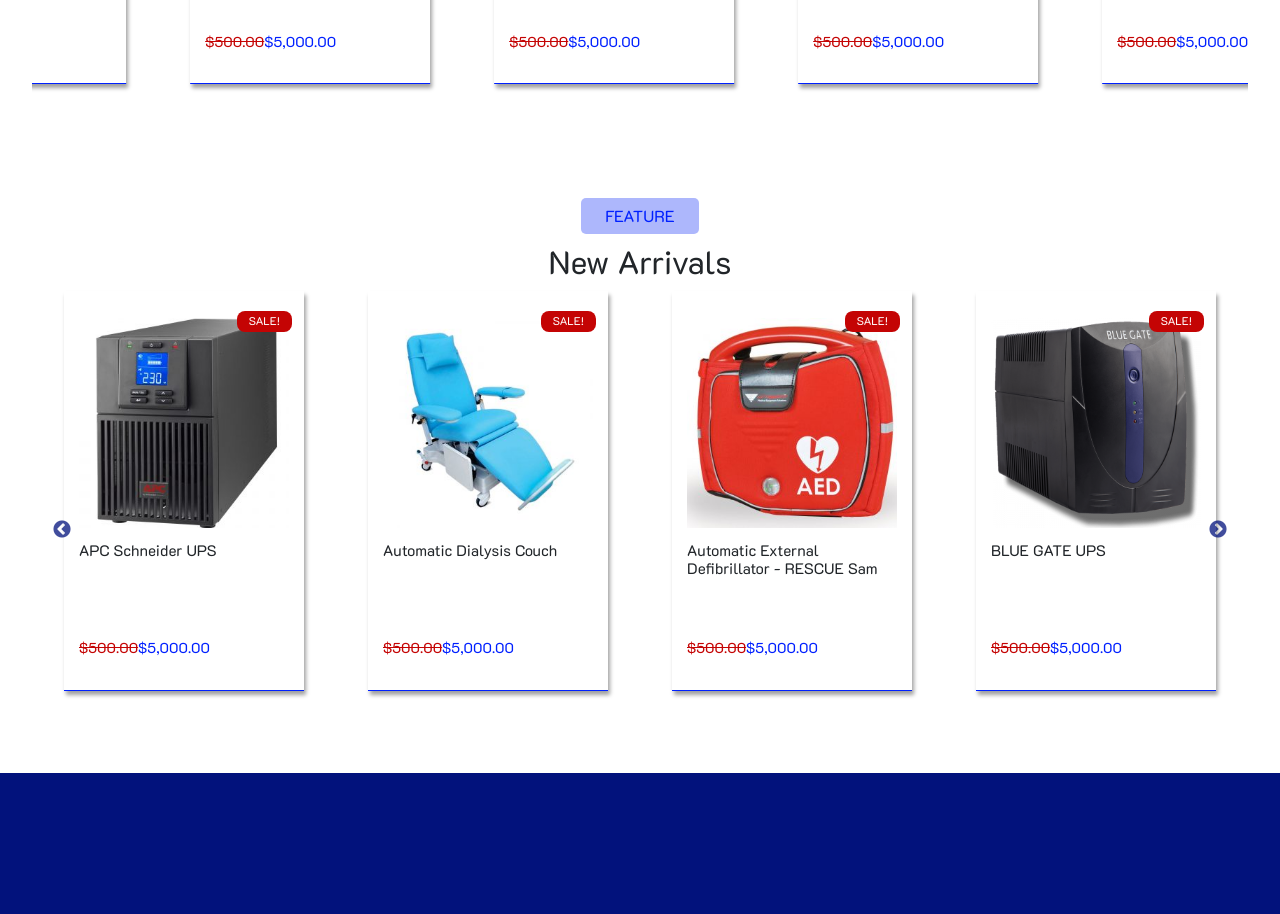
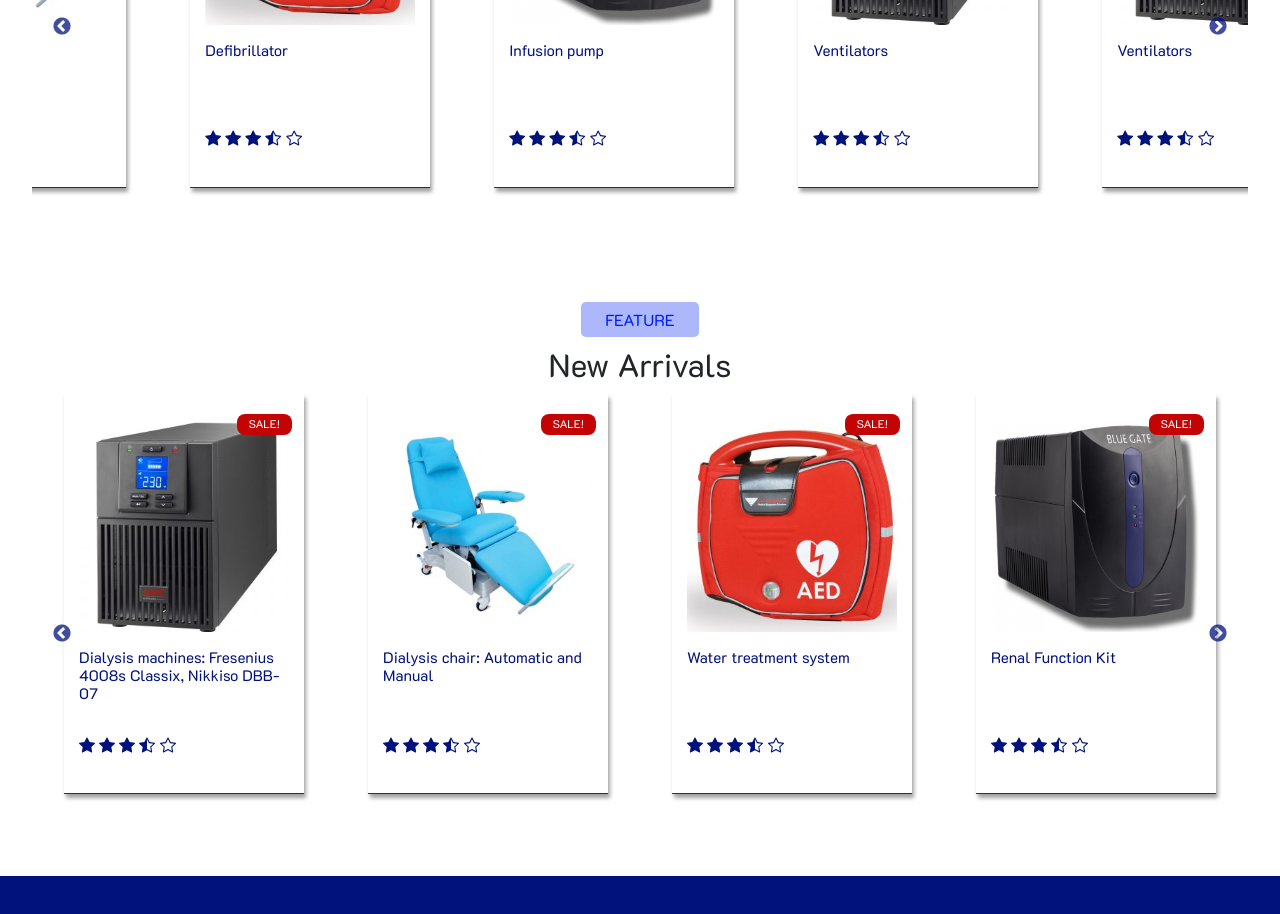
Before and after one commit to Gbengashowunmi/medpaui, a React (Create React App) app: page / in a window 1280 px wide. Shown: the part 2980-3894 px from the top of the page. Built offline with nearby package versions, Linux system fonts and the light colour scheme; a web font is replaced by a local one.

Commit message:
adjustment

```diff
--- a/src/Pages/LandingPage.js
+++ b/src/Pages/LandingPage.js
@@ -1,4 +1,4 @@
-import React from "react";
+import React, { useState } from "react";
 import { Link } from "react-router-dom";
 import Carousel from "../component/Carousel";
 import CenterSlider from "../component/CenterSlider";
@@ -8,6 +8,12 @@
 import Statistics from "../component/statistics/Statistics";
 import "./landing.scss";
 export default function LandingPage() {
+
+  const [readMore, setReadMore] = useState(false)
+
+  const handleclick =  ()=>{
+    setReadMore(!readMore)
+  }
   return (
     <HeadFoot>
       <main>
@@ -45,6 +51,7 @@
             data-aos-once="false"
           >
             <h3>Need an Appointment?</h3>
+            <p>We constantly evolve in the way we provide healthcare solutions and services to deliver excellent customer experience,</p>
             <button>Book Now</button>
           </div>
           <div
@@ -58,6 +65,7 @@
             data-aos-once="false"
           >
             <h3>Have a technical complain?</h3>
+            <p>We provide unmatched after sales support, 24/7 online support and immediate response to complaints.</p>
            <Link to="//forms.gle/aJKSaxz2xyfbnQFy5"> <button>Contact our Engineers</button>
            </Link>
           </div>
@@ -117,11 +125,9 @@
           <div className="text">
             <h2>What we Offer</h2>
             <p>
-              Our qualified Service Engineers offer predictable maintenance and
-              after sales support services
+            Our commitment to promoting brilliant healthcare innovations, and increasing the access to affordable and quality healthcare is pivoted at improving the quality of life. We achieve this by distributing medical equipment and devices of leading brands, offering turnkey project management, consultancy, training and technical services.
             </p>
-           <Link to="/service"> <button className="read-more">READ MORE</button>
-           </Link>
+            {/* <button className="read-more" onClick = {handleclick}>{readMore?"Read Less": "Read More"}</button> */}
           </div>
         </div>
         <div
@@ -140,11 +146,10 @@
           <div className="text">
             <h2>Our Process</h2>
             <p>
-              Our qualified Service Engineers offer predictable maintenance and
-              after sales support services
+            We believe in people and partnerships. This is why we invest in relationships, develop our team, build capacities and help our clients explore vast opportunities. This way we are able to grow with our clients, support them and help them build their business knowing that a healthy society will translate to better economy and quality of live.
             </p>
-            <Link to="/service"> <button className="read-more">READ MORE</button>
-            </Link>
+             {/* <button className="read-more" onClick = {handleclick}>{readMore?"Read Less": "Read More"}</button> */}
+
           </div>
         </div>
       </section>
--- a/src/Pages/landing.scss
+++ b/src/Pages/landing.scss
@@ -91,9 +91,9 @@
   margin-top: 2rem;
   padding: 2rem;
   display: grid;
-
+// border:2px solid red;
   grid-template-columns: 1fr 1fr 1fr;
-  height: 35rem;
+  height: fit-content;
   gap: 1rem;
   .work-hour {
     border-radius: 10px;
@@ -105,6 +105,7 @@
   }
   .schedule {
     background-color: var(--clr-primary);
+    height: 100%;
     padding: 2rem;
     text-align: left;
     color: white;
@@ -178,6 +179,13 @@
   }
 }
 
+.our-vision{
+  width: 100%;
+  height: fit-content;
+  margin-top: 1rem;
+  // border: 2px solid green;
+}
+
 .reviews {
   background-color: var(--clr-background-grey);
   margin-top: 20px;
@@ -215,6 +223,7 @@
   .products-container {
     width: 95%;
     margin:auto;
+    color: var(--clr-secondary);
   }
 }
 
--- a/src/Pages/shop/Shop.js
+++ b/src/Pages/shop/Shop.js
@@ -71,7 +71,8 @@
           <div className="header">
             <h3>
               <IoIosFlash className="icon" />
-              Flash
+              HEMODIALYSIS
+MACHINES
             </h3>
             <button>
               <p>
@@ -87,7 +88,7 @@
         <div className="header">
             <h3>
               <BiCategory className="icon" />
-              Top Ratings
+              ICU EQUIPMENTS
             </h3>
             <button>
               <p>
@@ -113,7 +114,103 @@
           <div className="header">
             <h3>
               <BsGiftFill className="icon" />
-              Big Discount
+              Diagnostic Imaging Equipment
+            </h3>
+            <button>
+              <p>
+                View all <BsForwardFill className="icon" />
+              </p>
+            </button>
+          </div>
+        <div className="item-cards">
+        <div className="item">
+        <ItemCard image="/images/product-images/equipment01.jpg" productName="MRI" />
+      </div>
+      <div className="item">
+        <ItemCard image="/images/product-images/equipment02.jpg" productName="CT" />
+      </div>
+      <div className="item">
+        <ItemCard image="/images/product-images/equipment03.jpg" productName="Ultrasound" />
+      </div>
+      <div className="item">
+        <ItemCard image="/images/product-images/equipment04.png" productName="Radiography e.g X-ray machine"/>
+      </div>
+      {/* <div className="item">
+        <ItemCard image="/images/product-images/equipment05.png" productName="Ceiling-mounted surgical light – PG EYES" />
+      </div>
+      <div className="item">
+        <ItemCard image="/images/product-images/equipment06.jpg" productName="Defibrillator – RESCUE LIFE 7″ DISPLAY VERSION"/>
+      </div>
+      <div className="item">
+        <ItemCard image="/images/product-images/equipment07.png" productName="Dräger Primus® Anesthesia Machine"/>
+      </div>
+      <div className="item">
+        <ItemCard image="/images/product-images/equipment08.jpg" productName="Extracorporeal Blood Circuit for Blood Purification"/>
+      </div>
+      <div className="item">
+        <ItemCard image="/images/product-images/equipment09.jpg" productName="Fresenius 4008S classix Dialysis Machine "/>
+      </div>
+      <div className="item">
+        <ItemCard image="/images/product-images/equipment10.jpg" productName="GE Aespire S5 Anesthesia Machine with 7900 Smartvent "/>
+      </div>
+      <div className="item">
+        <ItemCard image="/images/product-images/equipment11.png" productName="GE/Datex Ohmeda 5/7900 Anesthesia machine"/>
+      </div> */}
+          </div>
+          </div>
+        <div className="flash">
+          <div className="header">
+            <h3>
+              <BsGiftFill className="icon" />
+              Operating Theatre Equipment
+            </h3>
+            <button>
+              <p>
+                View all <BsForwardFill className="icon" />
+              </p>
+            </button>
+          </div>
+        <div className="item-cards">
+        <div className="item">
+        <ItemCard image="/images/product-images/equipment01.jpg" productName="Anesthesia Machine" />
+      </div>
+      <div className="item">
+        <ItemCard image="/images/product-images/equipment02.jpg" productName="Operating table" />
+      </div>
+      <div className="item">
+        <ItemCard image="/images/product-images/equipment03.jpg" productName="Operating light " />
+      </div>
+      {/* <div className="item">
+        <ItemCard image="/images/product-images/equipment04.png" productName="BLUE GATE UPS"/>
+      </div>
+      <div className="item">
+        <ItemCard image="/images/product-images/equipment05.png" productName="Ceiling-mounted surgical light – PG EYES" />
+      </div>
+      <div className="item">
+        <ItemCard image="/images/product-images/equipment06.jpg" productName="Defibrillator – RESCUE LIFE 7″ DISPLAY VERSION"/>
+      </div>
+      <div className="item">
+        <ItemCard image="/images/product-images/equipment07.png" productName="Dräger Primus® Anesthesia Machine"/>
+      </div>
+      <div className="item">
+        <ItemCard image="/images/product-images/equipment08.jpg" productName="Extracorporeal Blood Circuit for Blood Purification"/>
+      </div>
+      <div className="item">
+        <ItemCard image="/images/product-images/equipment09.jpg" productName="Fresenius 4008S classix Dialysis Machine "/>
+      </div>
+      <div className="item">
+        <ItemCard image="/images/product-images/equipment10.jpg" productName="GE Aespire S5 Anesthesia Machine with 7900 Smartvent "/>
+      </div>
+      <div className="item">
+        <ItemCard image="/images/product-images/equipment11.png" productName="GE/Datex Ohmeda 5/7900 Anesthesia machine"/>
+      </div> */}
+          </div>
+          </div>
+        <div className="flash">
+          <div className="header">
+            <h3>
+              <BsGiftFill className="icon" />
+              Diagnostic Imaging Equipment
             </h3>
             <button>
               <p>
@@ -157,6 +254,9 @@
       </div>
           </div>
           </div>
+
+
+
         <section
           className="short-message-wrapper"
           data-aos="zoom-in-right"
--- a/src/component/CenterSlider.js
+++ b/src/component/CenterSlider.js
@@ -9,48 +9,66 @@
     speed: 500,
     slidesToShow: 4,
     slidesToScroll: 1,
-        responsive: [
+    responsive: [
       {
         breakpoint: 1024,
         settings: {
           slidesToShow: 3,
           slidesToScroll: 3,
           infinite: true,
-          dots: false
-        }
+          dots: false,
+        },
       },
       {
         breakpoint: 600,
         settings: {
           slidesToShow: 2,
           slidesToScroll: 2,
-          initialSlide: 2
-        }
+          initialSlide: 2,
+        },
       },
       {
         breakpoint: 480,
         settings: {
           slidesToShow: 1,
-          slidesToScroll: 1
-        }
-      }
-    ]
+          slidesToScroll: 1,
+        },
+      },
+    ],
   };
   return (
     <Slider {...settings}>
- <div className="item">
-        <ProductCard image="/images/product-images/equipment01.jpg" productName="APC Schneider UPS" />
+      <div className="item">
+        <ProductCard
+          image="/images/product-images/equipment01.jpg"
+          productName="Dialysis machines: Fresenius 4008s Classix, Nikkiso DBB-07"
+        />
       </div>
       <div className="item">
-        <ProductCard image="/images/product-images/equipment02.jpg" productName="Automatic Dialysis Couch" />
+        <ProductCard
+          image="/images/product-images/equipment02.jpg"
+          productName="Dialysis chair: Automatic and Manual "
+        />
       </div>
       <div className="item">
-        <ProductCard image="/images/product-images/equipment03.jpg" productName="Automatic External Defibrillator - RESCUE Sam" />
+        <ProductCard
+          image="/images/product-images/equipment03.jpg"
+          productName="Water treatment system"
+        />
       </div>
       <div className="item">
-        <ProductCard image="/images/product-images/equipment04.png" productName="BLUE GATE UPS"/>
+        <ProductCard
+          image="/images/product-images/equipment04.png"
+          productName="Renal Function Kit"
+        />
       </div>
       <div className="item">
+        <ProductCard
+          image="/images/product-images/equipment01.jpg"
+          productName="Dialysis machines: Fresenius 4008s Classix, Nikkiso DBB-07"
+        />
+      </div>
+      {/* <div className="item">
         <ProductCard image="/images/product-images/equipment05.png" productName="Ceiling-mounted surgical light – PG EYES" />
       </div>
       <div className="item">
@@ -70,8 +88,7 @@
       </div>
       <div className="item">
         <ProductCard image="/images/product-images/equipment11.png" productName="GE/Datex Ohmeda 5/7900 Anesthesia machine"/>
-      </div>
-
+      </div> */}
     </Slider>
   );
 }
--- a/src/component/ItemCard/ItemCard.js
+++ b/src/component/ItemCard/ItemCard.js
@@ -13,9 +13,9 @@
 
         <p className='item-name'>{productName}</p>
         <p className='ratings'><BsStarFill/> <BsStarFill/> <BsStarFill/> <BsStarHalf/> <BsStar/></p>
-        <p className='price'>$689
+        {/* <p className='price'>$689  */}
         {/* <span><button className='add-to-cart'><h5>+</h5></button></span> */}
-        </p>
+        {/* </p> */}
         </div>
         <div className='discount'>%565 off</div>
 
--- a/src/component/ItemCard/itemCard.scss
+++ b/src/component/ItemCard/itemCard.scss
@@ -1,5 +1,5 @@
 .item_container {
-  height: 400px;
+  height: 300px;
   padding: 10px 20px;
   display: flex;
   flex-direction: column;
@@ -14,7 +14,7 @@
   cursor: pointer;
   .image{
     width: 100%;
-    height: 55%;
+    height: 65%;
 padding: 0  ;
     img {
         width: 100%;
@@ -27,7 +27,7 @@
     text-align: left;
     width: 100%;
     padding: 0;
-height: 40%;
+height: 25%;
 display: flex;
 flex-direction: column;
 justify-content: space-between;
@@ -37,7 +37,7 @@
   // border: 2px solid red;
   margin: 0;
   font-size: 90%;
-height: 50%;
+height: 70%;
 }
 .ratings {
   color: rgb(206, 24, 10);
@@ -100,24 +100,24 @@
 
 @media (max-width:1024px) {
   .item_container {
-    height: 350px;
+    height: 300px;
     padding: 5px 10px;
     gap: 10px;
     .image{
       width: 100%;
-      height: 55%;
+      height: 65%;
   padding: 0 ;
     }
   }
 }
 @media (max-width:650px) {
   .item_container {
-    height: 350px;
+    height: 300px;
     padding: 5px 10px;
     gap: 10px;
     .image{
       width: 80%;
-      height: 60%;
+      height: 65%;
   padding: 0  ;
     }
   //   .description{
--- a/src/component/SimpleSlider.js
+++ b/src/component/SimpleSlider.js
@@ -46,28 +46,34 @@
       <div className="item">
         <ProductCard
           image="/images/product-images/equipment01.jpg"
-          productName="APC Schneider UPS"
+          productName="Ventilators"
         />
       </div>
       <div className="item">
         <ProductCard
           image="/images/product-images/equipment02.jpg"
-          productName="Automatic Dialysis Couch"
+          productName="Patient Monitor"
         />
       </div>
       <div className="item">
         <ProductCard
           image="/images/product-images/equipment03.jpg"
-          productName="Automatic External Defibrillator - RESCUE Sam"
+          productName="Defibrillator"
         />
       </div>
       <div className="item">
         <ProductCard
           image="/images/product-images/equipment04.png"
-          productName="BLUE GATE UPS"
+          productName="Infusion pump"
         />
       </div>
       <div className="item">
+        <ProductCard
+          image="/images/product-images/equipment01.jpg"
+          productName="Ventilators"
+        />
+      </div>
+      {/* <div className="item">
         <ProductCard
           image="/images/product-images/equipment05.png"
           productName="Ceiling-mounted surgical light – PG EYES"
@@ -108,7 +114,7 @@
           image="/images/product-images/equipment11.png"
           productName="GE/Datex Ohmeda 5/7900 Anesthesia machine"
         />
-      </div>
+      </div> */}
     </Slider>
   );
 }
--- a/src/component/productCard/ProductCard.js
+++ b/src/component/productCard/ProductCard.js
@@ -1,4 +1,5 @@
 import React from "react";
+import { BsStar, BsStarFill, BsStarHalf } from "react-icons/bs";
 import { Link } from "react-router-dom";
 import "./productCard.scss";
 export default function ProductCard({ image, productName }) {
@@ -19,9 +20,10 @@
         </div>
         <div className="caption">
           <h5 className="product-name">{productName}</h5>
-          <p className="price">
+          {/* <p className="price">
             <span>$500.00</span>$5,000.00
-          </p>
+          </p> */}
+          <p className='ratings'><BsStarFill/> <BsStarFill/> <BsStarFill/> <BsStarHalf/> <BsStar/></p>
         </div>
       </div>
   );
--- a/src/component/productCard/productCard.scss
+++ b/src/component/productCard/productCard.scss
@@ -60,7 +60,12 @@
     width: 100%;
     height: 40%;
     // border: 2px solid hotpink;
+    display: flex;
+    flex-direction: column;
+    justify-content: center;
+    color: var(--clr-secondary);
     padding: 0;
+    text-align: left;
     .product-name{
         height: 65%;
         width: 100%;
```
